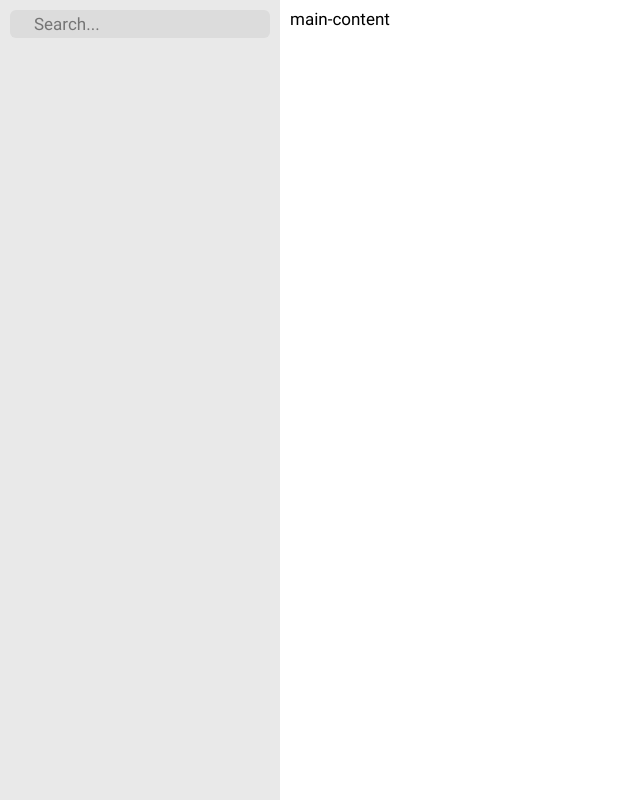
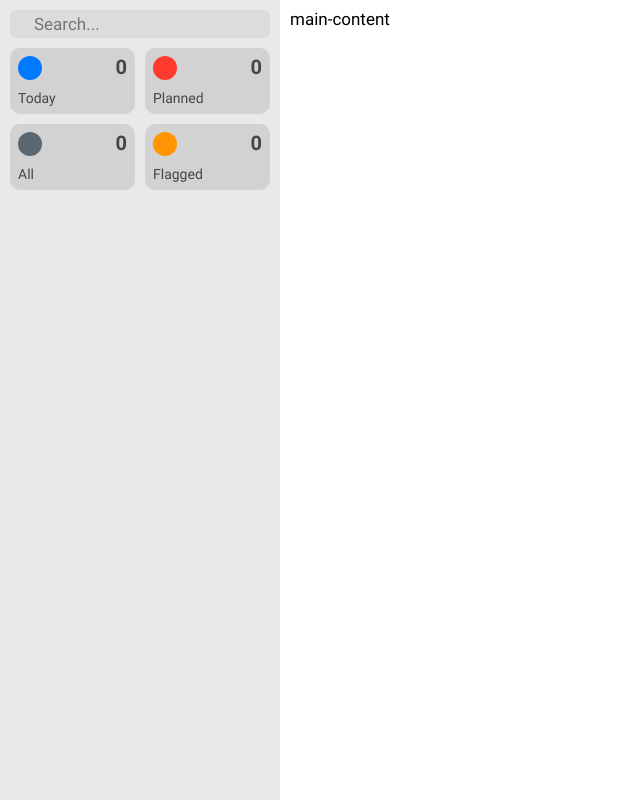
Before and after one commit to slayrau/reminders, a React (Create React App) app: page / in a window 1280 px wide. Shown: the whole page, without its empty margins (0-640 px from the left). Built offline with nearby package versions, Linux system fonts and the light colour scheme.

Commit message:
Create a Filters component
Connect libraries: react-router-dom, classnames, prop-pypes

```diff
--- a/package.json
+++ b/package.json
@@ -6,9 +6,12 @@
     "@testing-library/jest-dom": "^5.11.9",
     "@testing-library/react": "^11.2.5",
     "@testing-library/user-event": "^12.8.3",
+    "classnames": "^2.2.6",
     "normalize.css": "^8.0.1",
+    "prop-types": "^15.7.2",
     "react": "^17.0.1",
     "react-dom": "^17.0.1",
+    "react-router-dom": "^5.2.0",
     "react-scripts": "4.0.3",
     "sass": "^1.32.8",
     "web-vitals": "^1.1.1"
--- a/src/app.jsx
+++ b/src/app.jsx
@@ -1,4 +1,5 @@
 import Search from 'src/components/search';
+import Filters from 'src/components/filters';
 import 'src/styles/index.scss';
 
 const App = () => {
@@ -8,6 +9,7 @@ const App = () => {
         <div className="drawer__container">
           <div className="drawer__body">
             <Search />
+            <Filters />
           </div>
         </div>
       </div>
--- /dev/null
+++ b/src/components/filters/filters-item/filters-item.jsx
@@ -0,0 +1,28 @@
+import { NavLink } from 'react-router-dom';
+import cn from 'classnames';
+import PropTypes from 'prop-types';
+
+import './style.scss';
+
+const FiltersItem = ({ id, title }) => (
+  <li className="filters-item filters__item">
+    <NavLink
+      className={cn('filters-item__link', `filters-item__link--${id}`)}
+      activeClassName="filters-item__link--active"
+      to={`/${id}`}
+    >
+      <div className="filters-item__body">
+        <span className="filters-item__icon" />
+        <p className="filters-item__title">{title}</p>
+        <p className="filters-item__count">0</p>
+      </div>
+    </NavLink>
+  </li>
+);
+
+FiltersItem.propTypes = {
+  id: PropTypes.string.isRequired,
+  title: PropTypes.string.isRequired,
+};
+
+export default FiltersItem;
--- /dev/null
+++ b/src/components/filters/filters-item/index.js
@@ -0,0 +1 @@
+export { default } from './filters-item';
--- /dev/null
+++ b/src/components/filters/filters-item/style.scss
@@ -0,0 +1,69 @@
+.filters-item {}
+
+.filters-item__link {
+  display: block;
+  padding: 8px;
+
+  color: var(--label-color-secondary);
+  text-decoration: none;
+  background-color: #d2d2d2;
+  border-radius: 10px;
+
+  &--today {
+    color: var(--system-blue);
+  }
+
+  &--planned {
+    color: var(--system-red);
+  }
+
+  &--all {
+    color: var(--system-gray);
+  }
+
+  &--flagged {
+    color: var(--system-orange);
+  }
+
+  &--active {
+    .filters-item__icon,
+    .filters-item__title,
+    .filters-item__count {
+      color: #fff;
+    }
+
+    background-color: currentColor;
+  }
+}
+
+.filters-item__body {
+  position: relative;
+  display: flex;
+  flex-direction: column;
+}
+
+.filters-item__icon {
+  display: block;
+  width: 24px;
+  height: 24px;
+  background-color: currentColor;
+  border-radius: 50%;
+}
+
+.filters-item__title {
+  margin: 0;
+  margin-top: 10px;
+  color: var(--label-color-secondary);
+  font-size: var(--font-size-caption);
+}
+
+.filters-item__count {
+  position: absolute;
+  right: 0;
+  top: 0;
+  margin: 0;
+  color: var(--label-color-secondary);
+  font-weight: bold;
+
+  font-size: var(--font-size-4);
+}
--- /dev/null
+++ b/src/components/filters/filters.jsx
@@ -0,0 +1,20 @@
+import { FILTERS } from 'src/utils/settings';
+
+import FiltersItem from './filters-item';
+import './style.scss';
+
+const Filters = () => (
+  <nav className="filters">
+    <ul className="filters__list">
+      {Object.values(FILTERS).map((filter) => (
+        <FiltersItem
+          key={filter.id}
+          id={filter.id}
+          title={filter.title}
+        />
+      ))}
+    </ul>
+  </nav>
+);
+
+export default Filters;
--- /dev/null
+++ b/src/components/filters/index.js
@@ -0,0 +1 @@
+export { default } from './filters';
--- /dev/null
+++ b/src/components/filters/style.scss
@@ -0,0 +1,14 @@
+@import 'src/styles/utils/extends.scss';
+
+.filters {
+}
+
+.filters__list {
+  @extend .reset-list;
+
+  display: grid;
+  grid-template-columns: 1fr 1fr;
+  gap: 10px;
+}
+
+.filters__item {}
--- a/src/index.js
+++ b/src/index.js
@@ -1,11 +1,14 @@
 import React from 'react';
 import ReactDOM from 'react-dom';
+import { BrowserRouter } from 'react-router-dom';
 
 import App from './app';
 
 ReactDOM.render(
   <React.StrictMode>
-    <App />
+    <BrowserRouter>
+      <App />
+    </BrowserRouter>
   </React.StrictMode>,
   document.getElementById('root'),
 );
--- /dev/null
+++ b/src/utils/settings.js
@@ -0,0 +1,25 @@
+const FILTERS = {
+  today: {
+    id: 'today',
+    title: 'Today',
+  },
+
+  planned: {
+    id: 'planned',
+    title: 'Planned',
+  },
+
+  all: {
+    id: 'all',
+    title: 'All',
+  },
+
+  flagged: {
+    id: 'flagged',
+    title: 'Flagged',
+  },
+};
+
+export {
+  FILTERS,
+};
```
Also changed, not shown: 1 other file (tests, documents, lock files or other folders).
